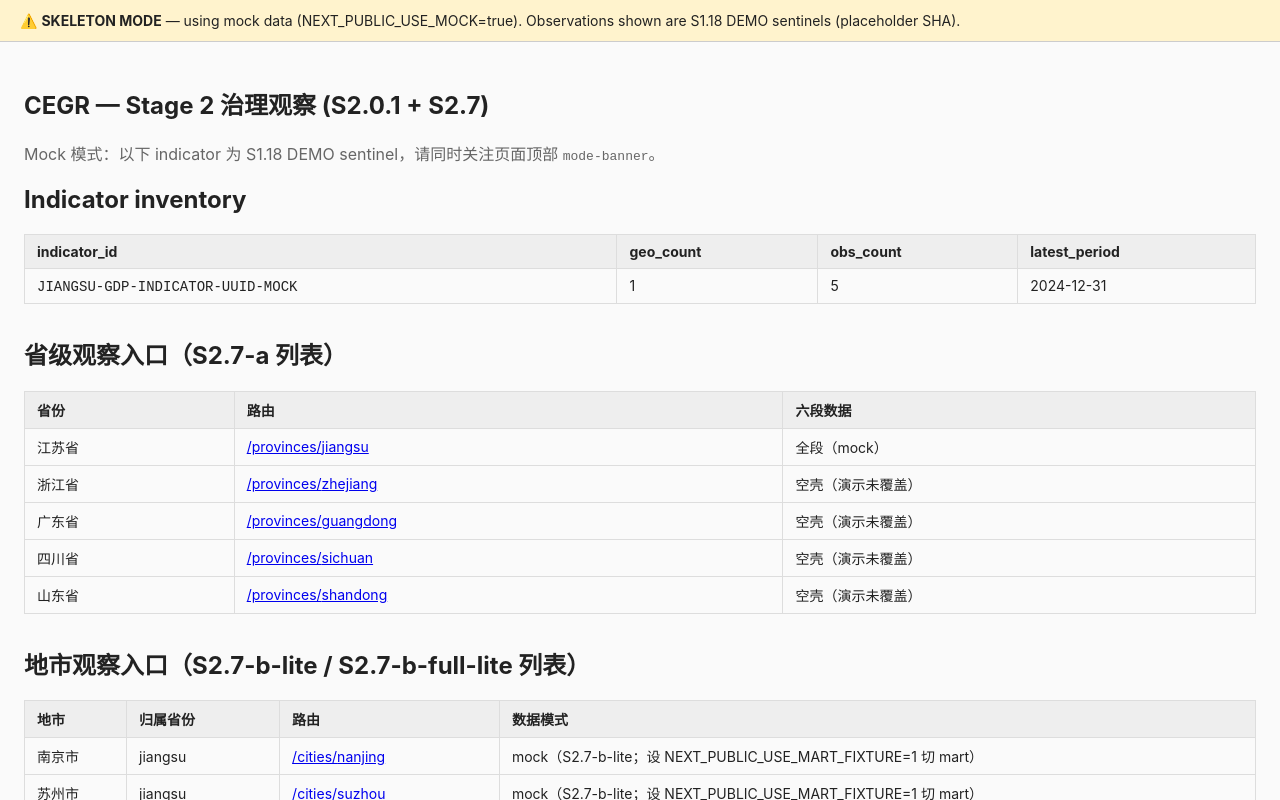
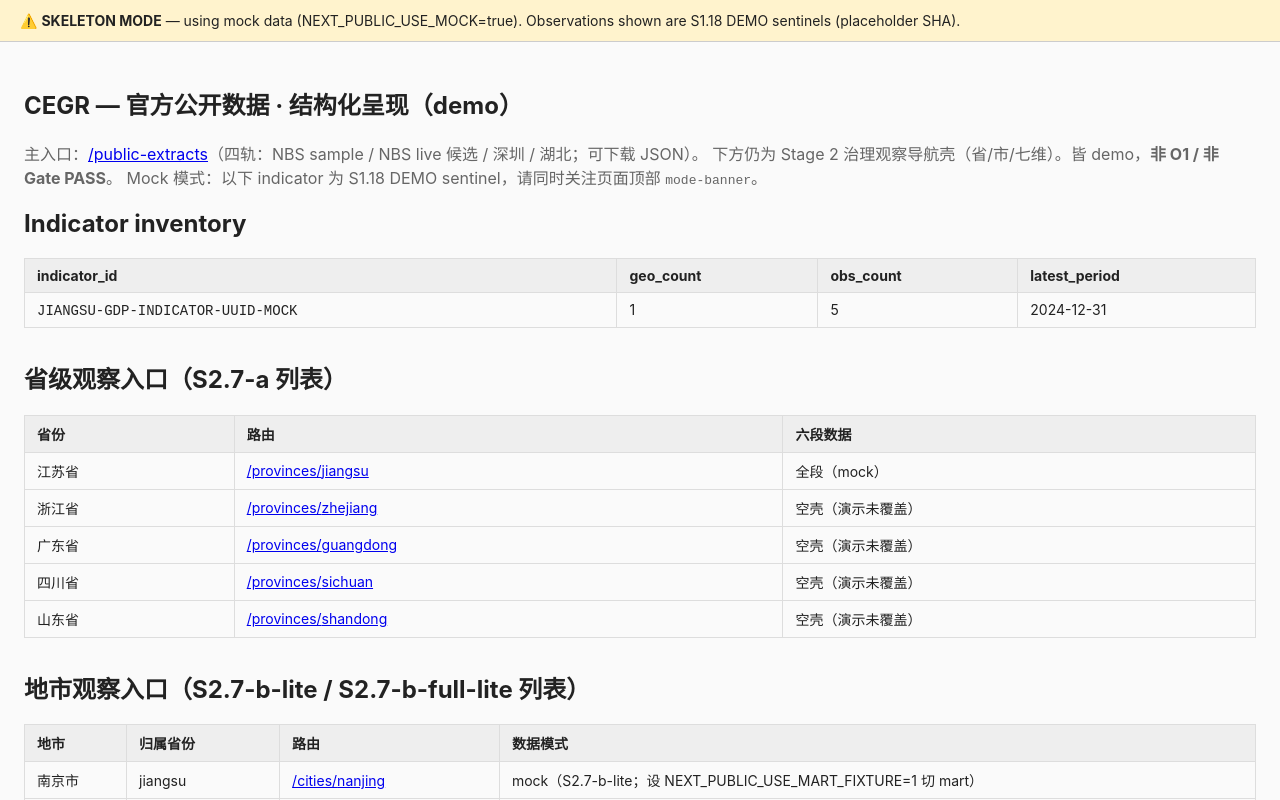
Before and after one commit to cscoheru/china-platform, a Next.js app in the folder frontend/: page / in a window 1280 px wide. Shown: the top 800 px of the page. Built offline with nearby package versions, Linux system fonts and the light colour scheme; no server answers.

Commit message:
fix(frontend): homepage title → 公开数据结构化呈现; ACK 395 PASS (396)
User-facing copy was still Stage 2 shell; align with public-extracts product. queue_rev 164.

Co-authored-by: Cursor <cursoragent@cursor.com>

```diff
--- a/frontend/app/layout.tsx
+++ b/frontend/app/layout.tsx
@@ -9,9 +9,9 @@ import { IS_MOCK_MODE, IS_MART_FIXTURE_MODE } from "../lib/api";
 // mart-shape demo pipeline (still is_demo; not O1 / not Gate PASS).
 
 export const metadata = {
-  title: "CEGR — Stage 2 Observation (mart demo pipeline)",
+  title: "CEGR — 官方公开数据 · 结构化呈现（demo）",
   description:
-    "Read-only observation layer. Mock FastAPI by default; mart-shape city demo when NEXT_PUBLIC_USE_MART_FIXTURE=1.",
+    "Official open-data extracts (four-track demo) + Stage 2 governance observation shells. Not O1 / not Gate PASS. Mart-shape city demo when NEXT_PUBLIC_USE_MART_FIXTURE=1.",
 };
 
 function bannerBackground(): string {
--- a/frontend/app/page.tsx
+++ b/frontend/app/page.tsx
@@ -21,13 +21,18 @@ export default async function HomePage() {
     : "mock（S2.7-b-lite；设 NEXT_PUBLIC_USE_MART_FIXTURE=1 切 mart）";
   return (
     <section>
-      <h1>CEGR — Stage 2 治理观察 (S2.0.1 + S2.7)</h1>
+      <h1>CEGR — 官方公开数据 · 结构化呈现（demo）</h1>
       <p style={{ color: "#666" }}>
+        主入口：
+        <a href="/public-extracts">/public-extracts</a>
+        （四轨：NBS sample / NBS live 候选 / 深圳 / 湖北；可下载 JSON）。
+        下方仍为 Stage 2 治理观察导航壳（省/市/七维）。皆 demo，
+        <strong>非 O1 / 非 Gate PASS</strong>。
         {IS_MART_FIXTURE_MODE
-          ? "Mart demo 管道已开：地市 /cities/{slug} 走 mart-shape（含演示人物）；"
+          ? " Mart demo 管道已开：地市 /cities/{slug} 走 mart-shape（含演示人物）；"
           : IS_MOCK_MODE
-            ? "Mock 模式：以下 indicator 为 S1.18 DEMO sentinel，"
-            : "Live 模式：以下数据来自 FastAPI S1.10，"}
+            ? " Mock 模式：以下 indicator 为 S1.18 DEMO sentinel，"
+            : " Live 模式：以下数据来自 FastAPI S1.10，"}
         {IS_MOCK_MODE && IS_MART_FIXTURE_MODE
           ? "首页 indicator 表仍为 mock（无后端时）。"
           : null}
```
Also changed, not shown: 2 other files (tests, documents, lock files or other folders).
